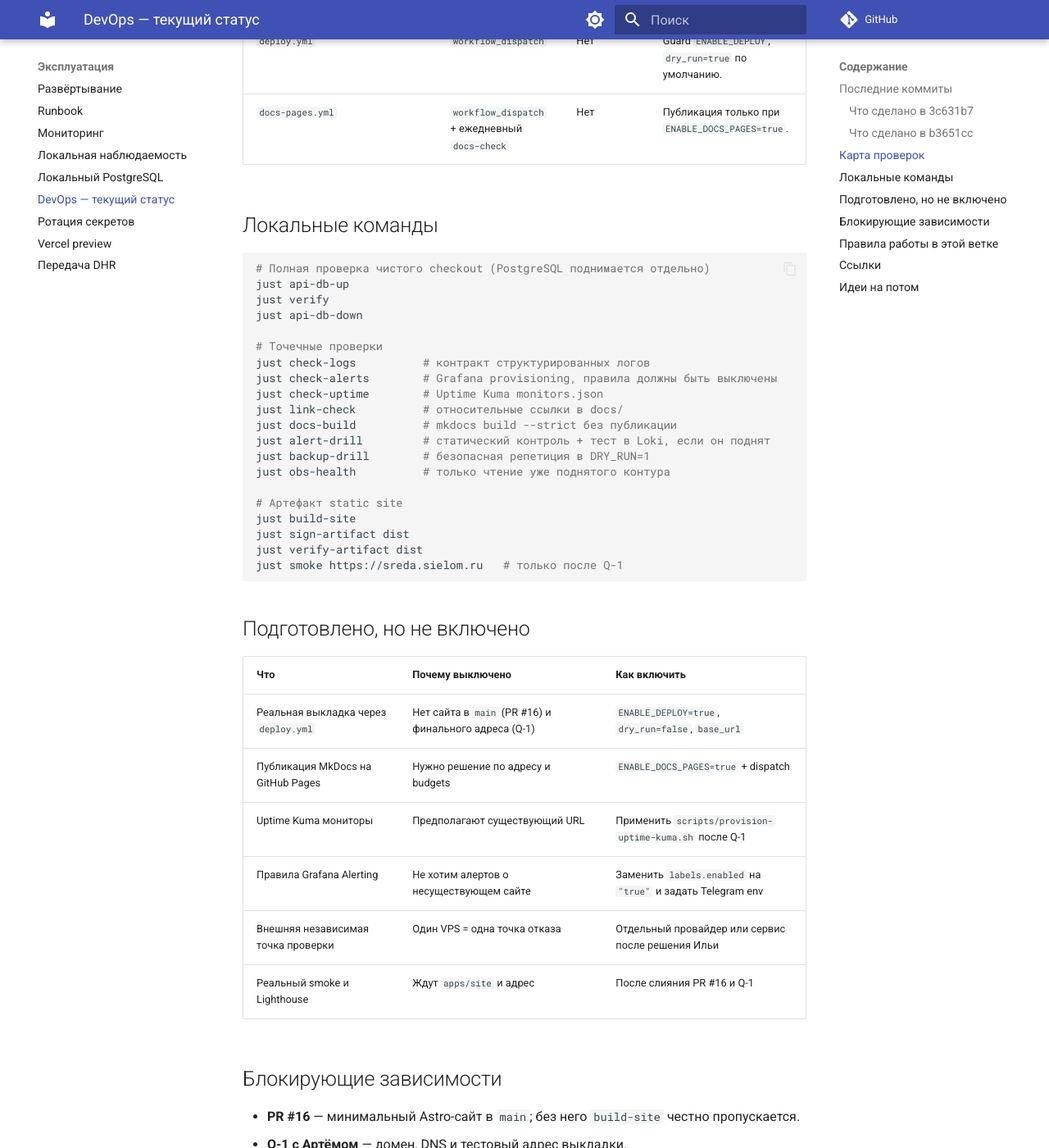
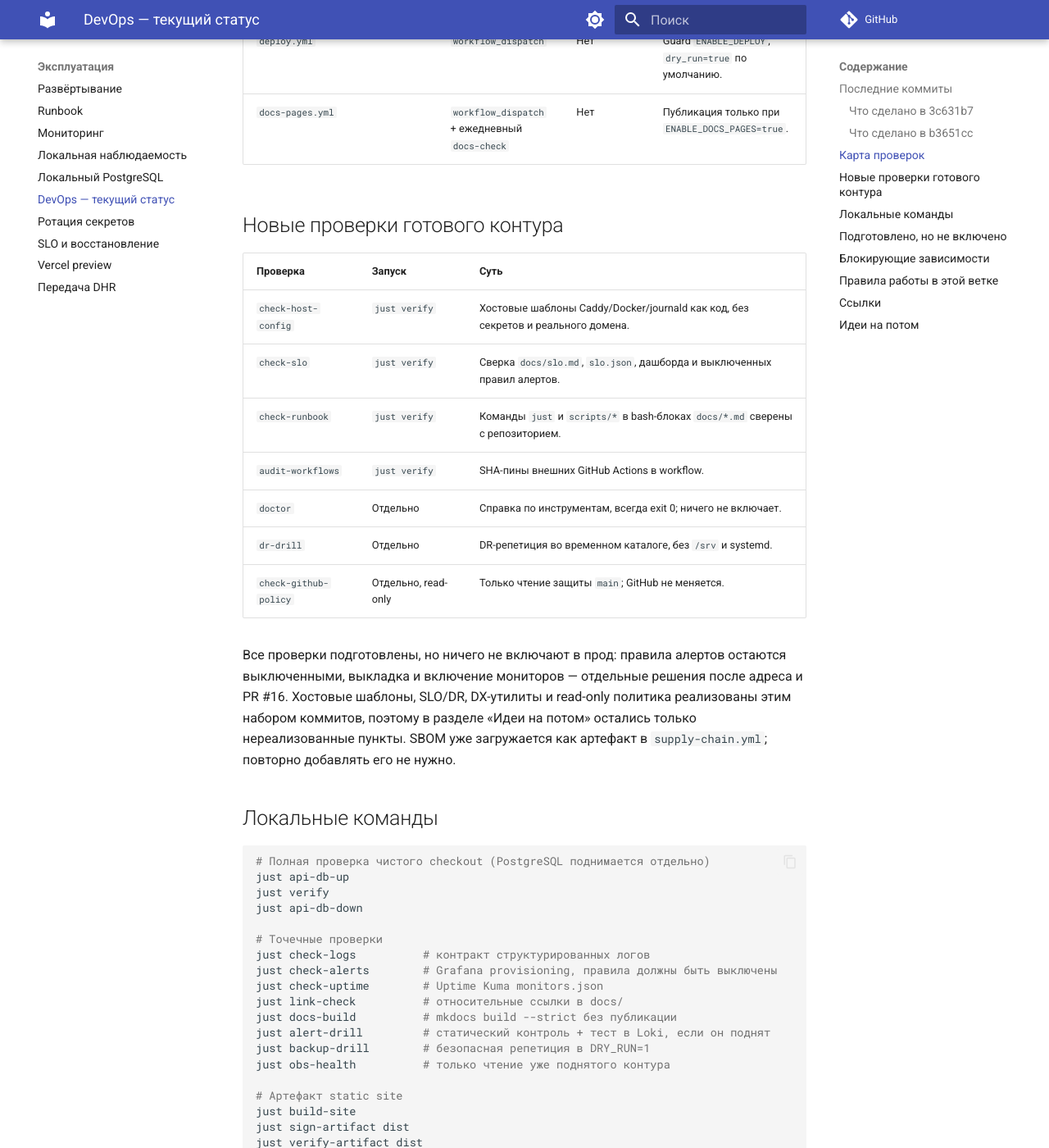
Before and after one commit to Cewerty/sreda-media, an MkDocs documentation site: the page built from docs/DEVOPS-STATUS.md, in a window 1280 px wide and 1400 px high, scrolled down 2132 px. Shown: the whole window at 82% size. Built offline with MkDocs 1.6.1 and Material for MkDocs 9.7.7, drawn with Linux system fonts in a browser that asks for light colours; comment, search, counter and statistics services are not loaded.

Commit message:
docs: reflect hardening checks in contributor and status pages
После добавления хостовых шаблонов, SLO/DR, DX-утилит и read-only проверки
политики обновлены CONTRIBUTING.md, docs/DEVOPS-STATUS.md и навигация mkdocs.
Статусная страница теперь показывает, какие проверки вошли в обязательный
verify, а какие остаются отдельными; отмечено, что SBOM уже загружается
существующим supply-chain workflow.

Проверки: check.py, config_lint, check_alert_rules, check_slo,
check_host_config, check_runbook_commands, audit_workflows, dr-drill, doctor,
actionlint, zizmor, mkdocs strict, полный just verify с PostgreSQL 18 на 55432.

Refs: #9 #14 #26 #35

```diff
--- a/docs/DEVOPS-STATUS.md
+++ b/docs/DEVOPS-STATUS.md
@@ -48,6 +48,25 @@
 | `supply-chain`, `dependency-review`, `coverage`, `docs-links`, `backup-drill`, `alert-drill`, `lighthouse`, `restore-drill` | Отдельные workflow | Нет | `continue-on-error` или вне `needs` агрегатора. |
 | `deploy.yml` | `workflow_dispatch` | Нет | Guard `ENABLE_DEPLOY`, `dry_run=true` по умолчанию. |
 | `docs-pages.yml` | `workflow_dispatch` + ежедневный `docs-check` | Нет | Публикация только при `ENABLE_DOCS_PAGES=true`. |
+
+## Новые проверки готового контура
+
+| Проверка | Запуск | Суть |
+| --- | --- | --- |
+| `check-host-config` | `just verify` | Хостовые шаблоны Caddy/Docker/journald как код, без секретов и реального домена. |
+| `check-slo` | `just verify` | Сверка `docs/slo.md`, `slo.json`, дашборда и выключенных правил алертов. |
+| `check-runbook` | `just verify` | Команды `just` и `scripts/*` в bash-блоках `docs/*.md` сверены с репозиторием. |
+| `audit-workflows` | `just verify` | SHA-пины внешних GitHub Actions в workflow. |
+| `doctor` | Отдельно | Справка по инструментам, всегда exit 0; ничего не включает. |
+| `dr-drill` | Отдельно | DR-репетиция во временном каталоге, без `/srv` и systemd. |
+| `check-github-policy` | Отдельно, read-only | Только чтение защиты `main`; GitHub не меняется. |
+
+Все проверки подготовлены, но ничего не включают в прод: правила алертов
+остаются выключенными, выкладка и включение мониторов — отдельные решения после
+адреса и PR #16. Хостовые шаблоны, SLO/DR, DX-утилиты и read-only политика
+реализованы этим набором коммитов, поэтому в разделе «Идеи на потом» остались
+только нереализованные пункты. SBOM уже загружается как артефакт в
+`supply-chain.yml`; повторно добавлять его не нужно.
 
 ## Локальные команды
 
--- a/mkdocs.yml
+++ b/mkdocs.yml
@@ -55,6 +55,7 @@ nav:
       - Локальный PostgreSQL: DEV-API.md
       - DevOps — текущий статус: DEVOPS-STATUS.md
       - Ротация секретов: SECRET-ROTATION.md
+      - SLO и восстановление: slo.md
       - Vercel preview: vercel-preview-research.md
       - Передача DHR: dhr-transfer.md
   - ADR:
```
Also changed, not shown: CONTRIBUTING.md (+2 -2 lines).
